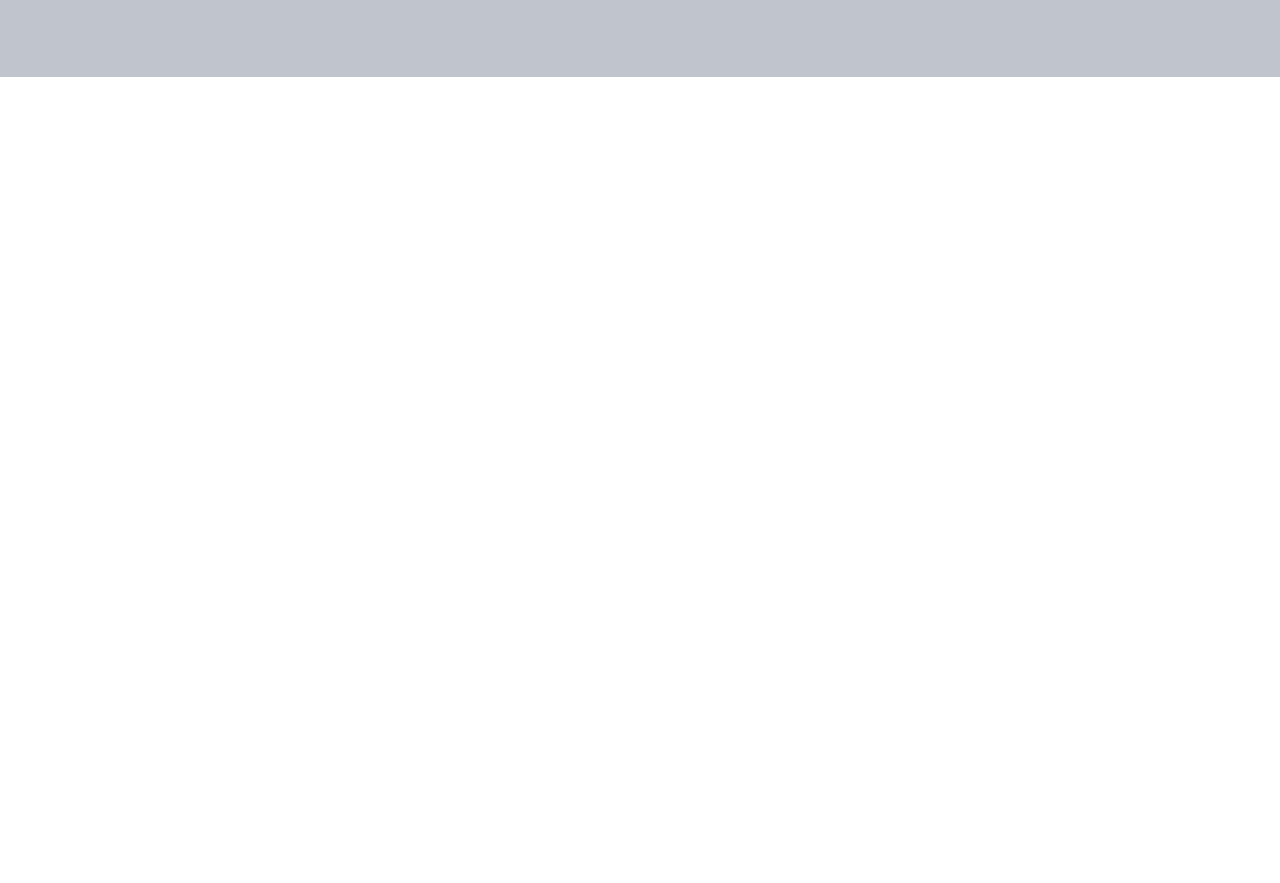
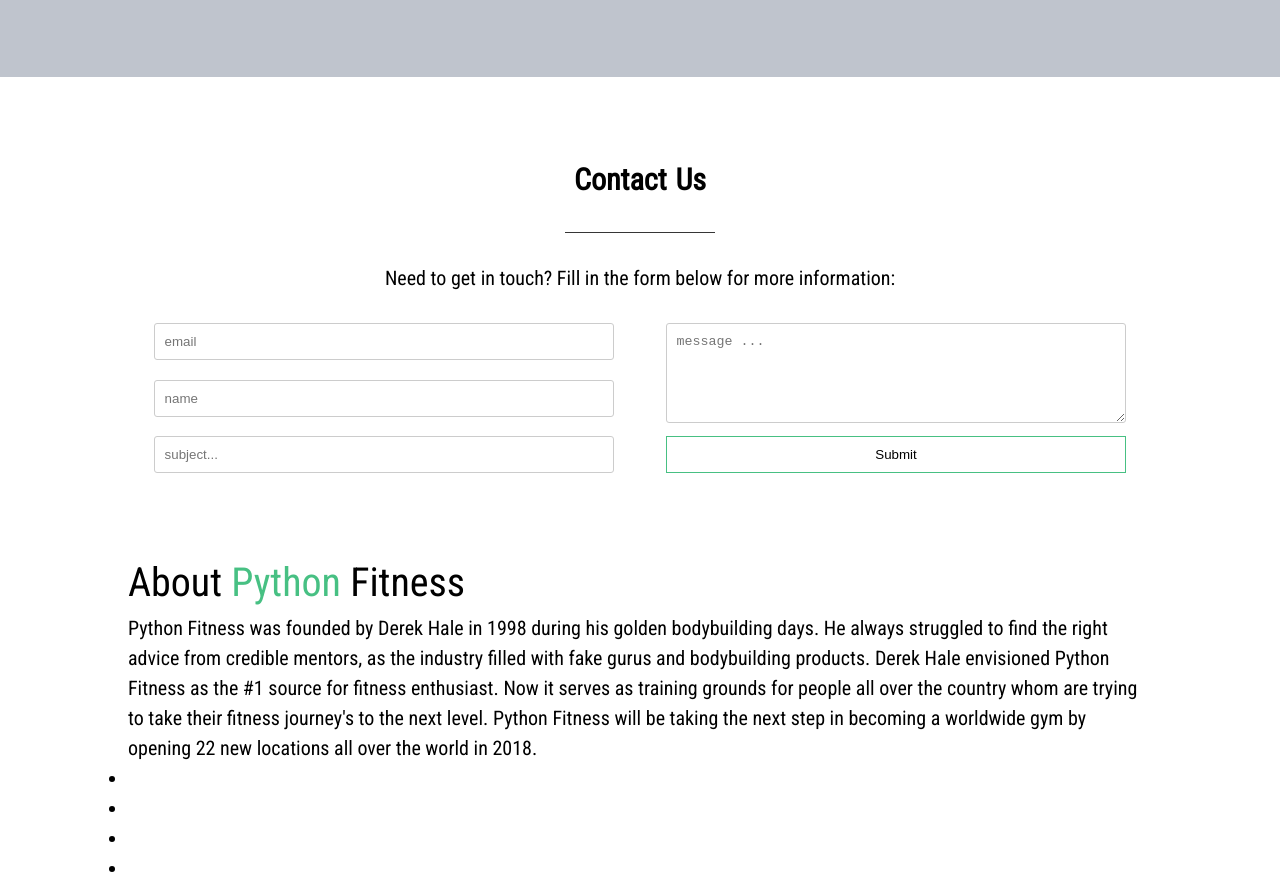
Before and after one commit to binhthaitrinh/gym-site, a website built with webpack: page src/index.html in a window 1280 px wide. Shown: the part 1965-2848 px from the top of the page. Before the commit the page ends 2202 px from the top, so only its background shows below. Built offline with nearby package versions, Linux system fonts and the light colour scheme.

Commit message:
form added

```diff
--- a/src/index.html
+++ b/src/index.html
@@ -103,7 +103,42 @@
 
 
     <section class="section-form">
+        <div class="row">
+            <h2>Contact Us</h2>
+            <p class="section-subtext">Need to get in touch? Fill in the form below for more information:</p>
+        </div>
+        <div class="row">
+            <form action="#" method="POST" class="contact-form">
+                <div class="left-side-form">
+                    <input type="email" name="email" id="email" placeholder="email" required>
+                    <input type="text" name="name" id="name" placeholder="name" required>
+                    <input type="text" name="subject" id="subject" placeholder="subject..." required>
+                </div>
+                <div class="right-side-form">
+                        <textarea name="message" placeholder="message ..."></textarea>
+                        <input type="submit" value="Submit">
+                </div>
+            </form>
+        </div>
+    </section>
 
-    </section>
+    <footer>
+        <div class="row section-footer">
+            <div class="left-side-footer">
+                <h1>About <span class="green">Python</span> Fitness</h1>
+                <p>
+                        Python Fitness was founded by Derek Hale in 1998 during his golden bodybuilding days. He always struggled to find the right advice from credible mentors, as the industry filled with fake gurus and bodybuilding products. Derek Hale envisioned Python Fitness as the #1 source for fitness enthusiast. Now it serves as training grounds for people all over the country whom are trying to take their fitness journey's to the next level.
+
+                        Python Fitness will be taking the next step in becoming a worldwide gym by opening 22 new locations all over the world in 2018.
+                </p>
+                <ul class="social-links">
+                    <li><a href="#"><i class="fab fa-facebook-f"></i></a></li>
+                    <li><a href="#"><i class="fab fa-instagram"></i></a></li>
+                    <li><a href="#"><i class="fab fa-facebook-f"></i></a></li>
+                    <li><a href="#"><i class="fab fa-facebook-f"></i></a></li>
+                </ul>
+            </div>
+        </div>
+    </footer>
 </body>
 </html>
```
Also changed, not shown: dist/css/style.css.
